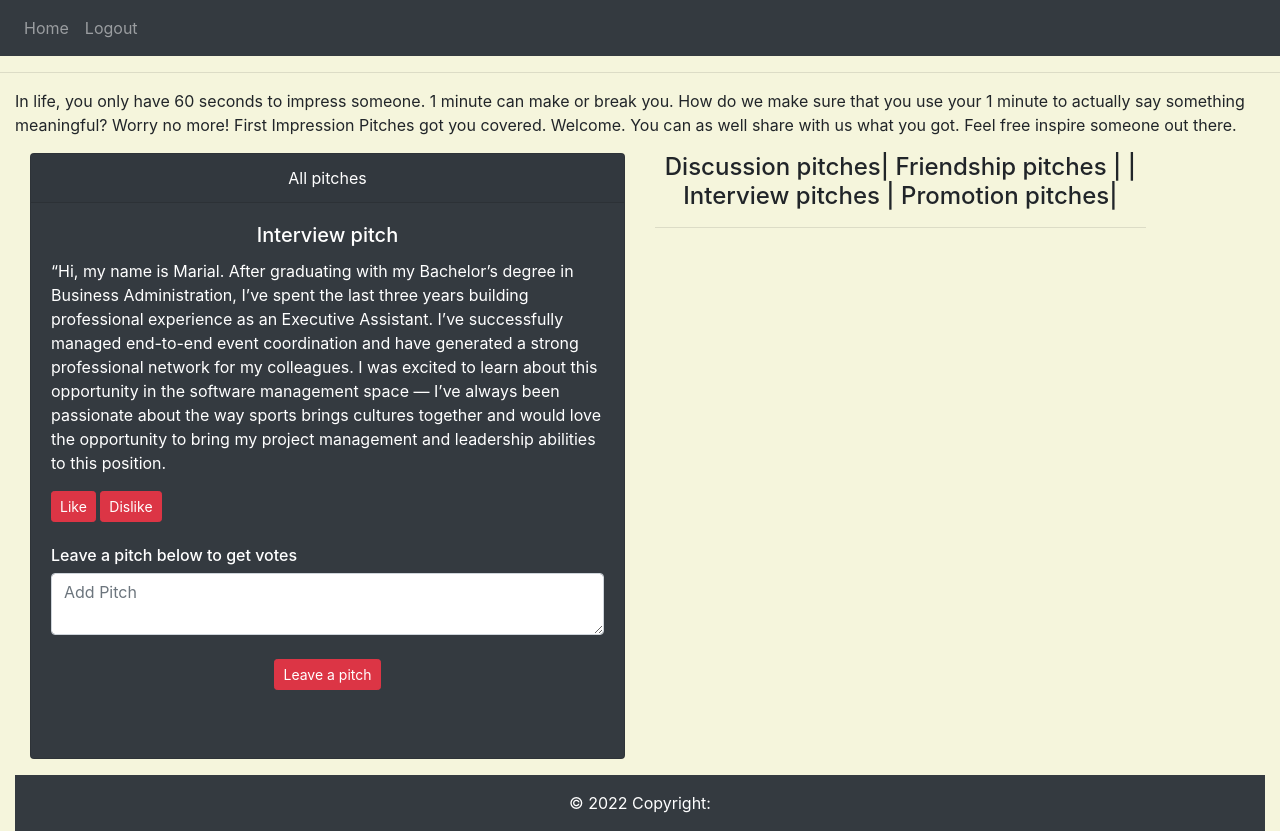
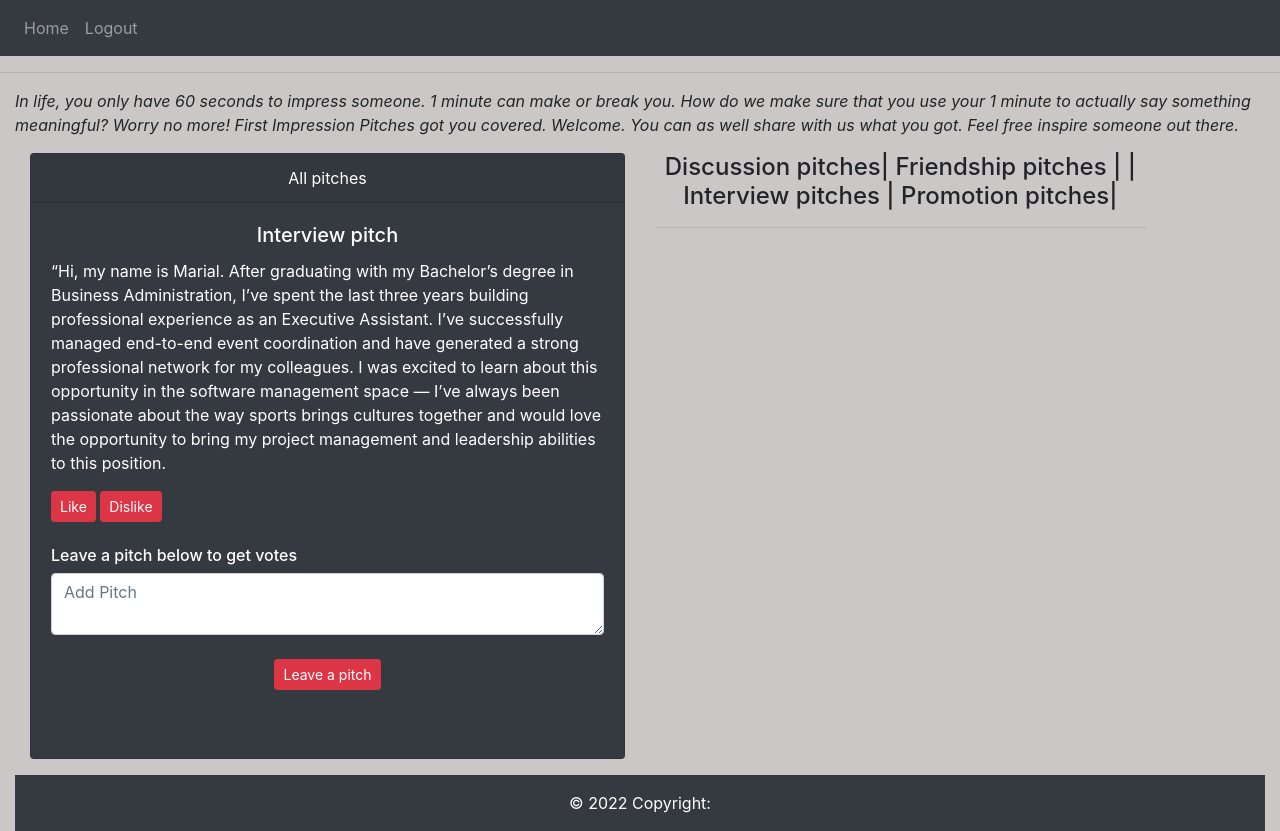
Before and after one commit to mariallugare/Pitches, a Flask app: page / in a window 1280 px wide. Run offline with Flask 2, Linux system fonts and the light colour scheme; the visitor is signed in with stand-in values (Sample User, id 1); some libraries are stand-ins or nearby versions.

Commit message:
change the background color of the homepage

```diff
--- /dev/null
+++ b/website/static/css/style.css
@@ -0,0 +1,7 @@
+body {
+    font-family: Arial, Helvetica, sans-serif;
+    background-color: rgb(64, 219, 219);
+}
+.first{
+    font-style: italic;
+}
--- a/website/static/styles.css
+++ /dev/null
@@ -1,3 +0,0 @@
-body {
-    font-family: Arial, Helvetica, sans-serif;
-}
--- a/website/templates/base.html
+++ b/website/templates/base.html
@@ -4,6 +4,7 @@
     <meta charset="utf-8" />
     <meta name="viewport" content="width=device-width, initial-scale=1" />
 
+<link rel="stylesheet" href="{{ url_for('static', filename='css/style.css')}}">
      <link rel="stylesheet" href="{{url_for('static',filename='/Flask-Web-App-Tutorial/website/static/styles.css')}}">
 
      <!-- <link rel="stylesheet" href="https://maxcdn.bootstrapcdn.com/bootstrap/3.4.0/css/bootstrap.min.css">  -->
@@ -24,7 +25,7 @@
     <title>{% block title %}Home{% endblock %}</title>
 
   </head>
-  <body style="background-color: beige;">
+  <body style="background-color: rgb(204, 199, 199);">
     <nav class="navbar navbar-expand-lg navbar-dark bg-dark">
       <button
         class="navbar-toggler"
@@ -42,8 +43,9 @@
 
           <a class="nav-item nav-link" id="logout" href="/logout">Logout</a>
           {% else %}
+          <a class="nav-item nav-link" id="signUp" href="/sign-up">Sign Up</a>
           <a class="nav-item nav-link" id="login" href="/login">Login</a>
-          <a class="nav-item nav-link" id="signUp" href="/sign-up">Sign Up</a>
+
           <br><br>
           {% endif %}
 
--- a/website/templates/home.html
+++ b/website/templates/home.html
@@ -1,7 +1,7 @@
 {% extends "base.html" %} {% block title %}Home{% endblock %} {% block content%}
 
 
-<p>In life, you only have 60 seconds to impress someone. 1 minute can make or break you. How do we make sure that you use your 1 minute to actually say something meaningful? Worry no more! First Impression Pitches got you covered. Welcome.
+<p class="first">In life, you only have 60 seconds to impress someone. 1 minute can make or break you. How do we make sure that you use your 1 minute to actually say something meaningful? Worry no more! First Impression Pitches got you covered. Welcome.
 
   You can as well share with us what you got. Feel free inspire someone out there.</p>
 
@@ -31,7 +31,7 @@
             </div>
           </form> <br>
 
-          <ul style="background-color: hwb(0 96% 4%);" class="list-group list-group-flush " id="notes">
+          <ul style="background-color: hwb(0 98% 2%);" class="list-group list-group-flush " id="notes">
             {% for note in user.notes %}
             {{ note.data }}
             <li class="list-group-item text-dark">
```
